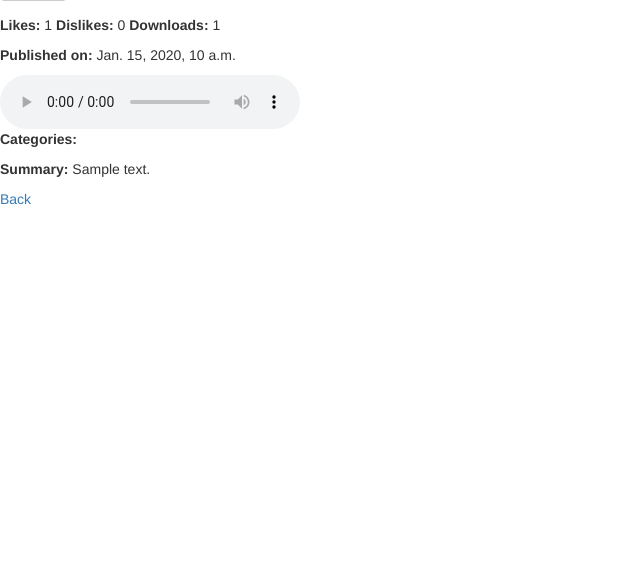
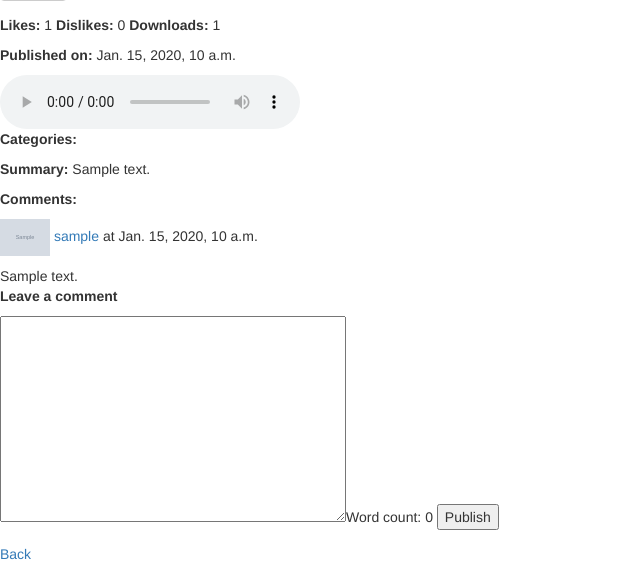
Before and after one commit to FerbLee/RSS-Radio, a Django app: page /rss_feed/episode/1/ in a window 1280 px wide. Shown: the part 332-896 px from the top of the page, without its empty margins (0-640 px from the left). Before the commit the page ends 537 px from the top, so only its background shows below. Run offline with Django 3.2, Linux system fonts and the light colour scheme; a user stored in the database is signed in; tables that the repository leaves empty hold one stand-in row (values such as "Sample post"); grey boxes marked "Sample" are stand-in pictures; parts of the project's set-up code (start-up, migrations or seed data) failed here and were passed over; some libraries are stand-ins or nearby versions.

Commit message:
Comments implemented

```diff
--- a/rss_feed/forms.py
+++ b/rss_feed/forms.py
@@ -9,7 +9,7 @@ from django.contrib.auth.models import User
 from django.utils.safestring import mark_safe
 from django.forms.widgets import HiddenInput
 from django.utils.translation import ugettext as _
-from .models import Station,Program,EXISTING_BCMETHODS
+from .models import Station,Program,EXISTING_BCMETHODS,Comment
 
 class CountableWidget(forms.widgets.Textarea):
 
@@ -164,3 +164,26 @@ class AddStationForm(forms.ModelForm):
         model = Station
         fields = ('name', 'logo', 'profile_img','broadcasting_method','broadcasting_area','broadcasting_frequency',
                   'streaming_link','description','website')
+
+
+class CommentForm(forms.ModelForm):
+
+    cw = CountableWidget(attrs={'data-min-count': 5,'data-max-count': 90})
+    text = forms.CharField(label=_('Text'),max_length=500,widget=cw,required=False)
+
+
+    def save(self, user, episode, commit=True, *args, **kwargs):
+
+        comment = super(CommentForm, self).save(commit=False, *args, **kwargs)
+        comment.user = user
+        comment.episode = episode
+
+        if commit:
+            comment.save()
+
+        return comment
+
+
+    class Meta:
+        model = Comment
+        fields = ('text',)
--- a/rss_feed/models.py
+++ b/rss_feed/models.py
@@ -227,7 +227,7 @@ class Comment(models.Model):
 
     episode = models.ForeignKey(Episode, on_delete=models.CASCADE)
     user =  models.ForeignKey(User, on_delete=models.CASCADE,related_name='commenters')
-    publication_date = models.DateTimeField(default=default_time)
+    publication_date = models.DateTimeField(auto_now_add=True)
     text = models.TextField()
 
 
--- a/rss_feed/templates/rss_feed/detail_episode.html
+++ b/rss_feed/templates/rss_feed/detail_episode.html
@@ -66,7 +66,57 @@
 	{% endfor %}
 </p>
 
-<p><b>{% trans "Summary:" %}</b> {{ episode.summary|safe }} </p>
+<p><b>{% trans "Summary:" %}</b> {{ episode.summary|safe }} </b></p>
 
+<div class='comment-section'>
+
+	{% if episode.comment_set.all %}
+		<p><b>{% trans "Comments:" %}</b></b></p>
+
+		{% for comment in episode.comment_set.all %}
+			<div class="single-comment">
+
+				<p><a href="{% url 'rss_feed:detail_user' comment.user.id %}">
+					<img src="{{ comment.user.userprofile.avatar.path.url }}" width='50'/>
+					{{comment.user.username}} </a> {% trans "at" %} {{comment.publication_date}}</p>
+
+				{{comment.text}}
+
+			</div>
+
+		{% endfor %}
+
+	{% else %}
+
+		<p><b>{% trans "No comments yet" %}</b></b></p>
+
+	{% endif %}
+
+	{% if request.user.is_authenticated %}
+
+		{% if comment_form %}
+
+			<form method="post" action='' enctype='multipart/form-data' >
+				<p><b>{% trans "Leave a comment" %}</b></p>
+				{% csrf_token %}
+
+				{% for field in comment_form %}
+		        	{{ field }}
+		        	{% if field.help_text %}
+		          		<small style="color: grey">{{ field.help_text }}</small>
+		        	{% endif %}
+	        		{% for error in field.errors %}
+	          			<p style="color: red">{{ error }}</p>
+	        		{% endfor %}
+				{% endfor %}
+				<button type="submit">{% trans "Publish" %}</button>
+			</form>
+
+		{% endif %}
+
+	{% endif %}
+
+
+</div>
 <p><a href="{% url 'rss_feed:index'%}">{% trans "Back" %}</a></p>
 {% endblock %}
--- a/rss_feed/views.py
+++ b/rss_feed/views.py
@@ -1,11 +1,11 @@
 from django.shortcuts import get_object_or_404, render, redirect, render_to_response
-from django.http import HttpResponseRedirect
+from django.http import HttpResponseRedirect, HttpResponseForbidden
 from django.urls import reverse
 from django.views import generic
 from .models import Episode, Program, Image, Station, Vote, EXISTING_VOTE_TYPES, LIKE_VOTE, DISLIKE_VOTE, NEUTRAL_VOTE
 from rss_feed import rss_link_parsers as rlp
 from django.contrib.auth import authenticate, login, update_session_auth_hash
-from .forms import SignUpForm, EditUserForm,CustomChangePasswordForm,IgnorePasswordEditForm,AddStationForm
+from .forms import SignUpForm, EditUserForm,CustomChangePasswordForm,IgnorePasswordEditForm,AddStationForm,CommentForm
 from django.utils import timezone
 from django.contrib.auth.models import User
 import os
@@ -16,6 +16,7 @@ from django.utils.translation import ugettext as _
 from django.template import RequestContext
 from rss_feed.forms import AddProgramForm
 from django.utils import timezone
+
 
 class IndexView(generic.ListView):
 
@@ -148,11 +149,17 @@ def unsubscribe_program(request,**kwargs):
 
 
 
-class EpisodeDetailView(generic.DetailView):
+class EpisodeDetailView(generic.edit.FormMixin,generic.DetailView):
 
     #Overrides model and template_name from superclass
     model = Episode
+    form_class = CommentForm
     template_name = 'rss_feed/detail_episode.html'
+
+
+    def get_success_url(self):
+
+        return reverse('rss_feed:detail_episode', kwargs={'pk': self.object.id})
 
 
     def get_user_vote_type(self):
@@ -176,8 +183,30 @@ class EpisodeDetailView(generic.DetailView):
         context['upvotes'] = self.object.vote_set.filter(type=LIKE_VOTE[0]).count()
         context['downvotes'] = self.object.vote_set.filter(type=DISLIKE_VOTE[0]).count()
         context['user_vote_type'] = self.get_user_vote_type()
+        context['comment_form'] = CommentForm(initial={'episode': self.object,'user':self.request.user})
 
         return context
+
+
+    def post(self, request, *args, **kwargs):
+
+        if not request.user.is_authenticated:
+            return HttpResponseForbidden()
+
+        self.object = self.get_object()
+        form = self.get_form()
+
+        if form.is_valid():
+            return self.form_valid(form)
+        else:
+            return self.form_invalid(form)
+
+
+    def form_valid(self, form):
+
+        form.save(user=self.request.user,episode=self.object)
+        return super(EpisodeDetailView, self).form_valid(form)
+
 
 
 @login_required
```
